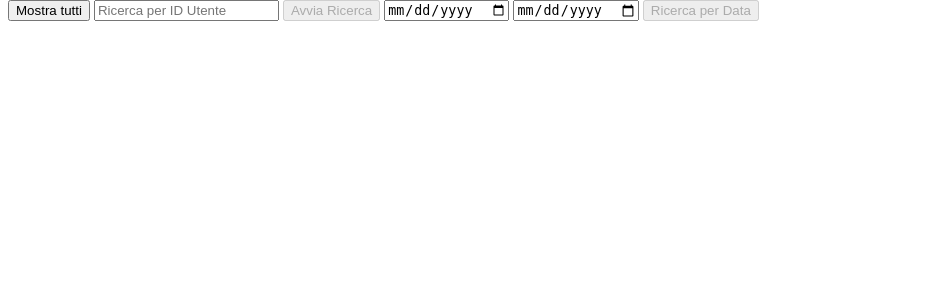
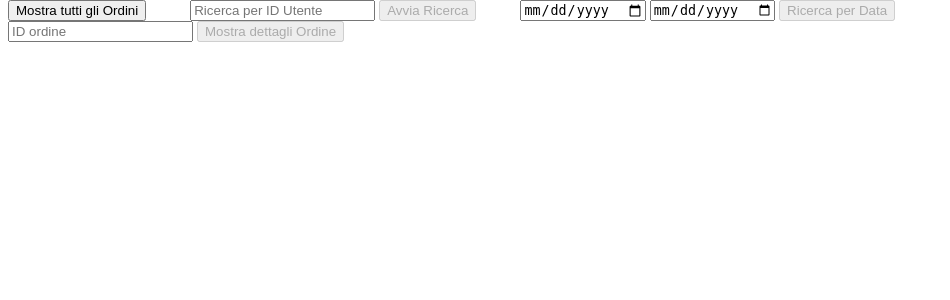
Before and after one commit to panuozzo77/NibInk, a Java web app: page /JSP/orderManager.jsp in a window 1280 px wide. Shown: the part 54-354 px from the top of the page, without its empty margins (0-950 px from the left). Run offline with Tomcat 11, a stand-in JSP engine, Linux system fonts and the light colour scheme.

Commit message:
Sistemato tutta la parte degli ordini per l'admin e fatture. Thx Raff <3

```diff
--- a/NibInk/src/main/webapp/JSP/orderManager.jsp
+++ b/NibInk/src/main/webapp/JSP/orderManager.jsp
@@ -53,6 +53,11 @@
         .popup-container input[type="submit"] {
             padding: 5px 10px;
         }
+
+        .option {
+        	display: inline-block;
+        	margin-right:40px;
+        }
     </style>
 </head>
 <body>
@@ -60,13 +65,22 @@
         <jsp:include page="adminNavbar.jsp" />
     </div>
     <div class="actions" id="buttons">
-    	<button onclick="showAllOrders()">Mostra tutti</button>
-    	<input type="number" max="1000" id="userResearch" placeholder="Ricerca per ID Utente">
-    	<button id="userButton" disabled onclick="showSingleUserOrders()">Avvia Ricerca</button>
-    	<input type="date" id="startDate">
-    	<input type="date" id="endDate">
-    	<button id="dateButton" disabled onclick="showOrderByDate()">Ricerca per Data</button>
-
+    	<div class="option">
+    		<button onclick="showAllOrders()">Mostra tutti gli Ordini</button>
+    	</div>
+    	<div class="option">
+	    	<input type="number" max="1000" id="userResearch" placeholder="Ricerca per ID Utente">
+	    	<button id="userButton" disabled onclick="showSingleUserOrders()">Avvia Ricerca</button>
+    	</div>
+    	<div class="option">
+	    	<input type="date" id="startDate">
+	    	<input type="date" id="endDate">
+    		<button id="dateButton" disabled onclick="showOrderByDate()">Ricerca per Data</button>
+    	</div>
+    	<div class="option">
+	    	<input type="number" max="1000" id="invoiceResearch" placeholder="ID ordine">
+	    	<button id="invoiceButton" disabled onclick="showInvoice()">Mostra dettagli Ordine</button>
+    	</div>
     </div>
     <div id=container></div>
 </body>
```
Also changed, not shown: NibInk/src/main/webapp/JSP/invoice.jsp (+8 -2 lines), NibInk/src/main/webapp/JavaScript/orderManager.js (+26 -14 lines).
